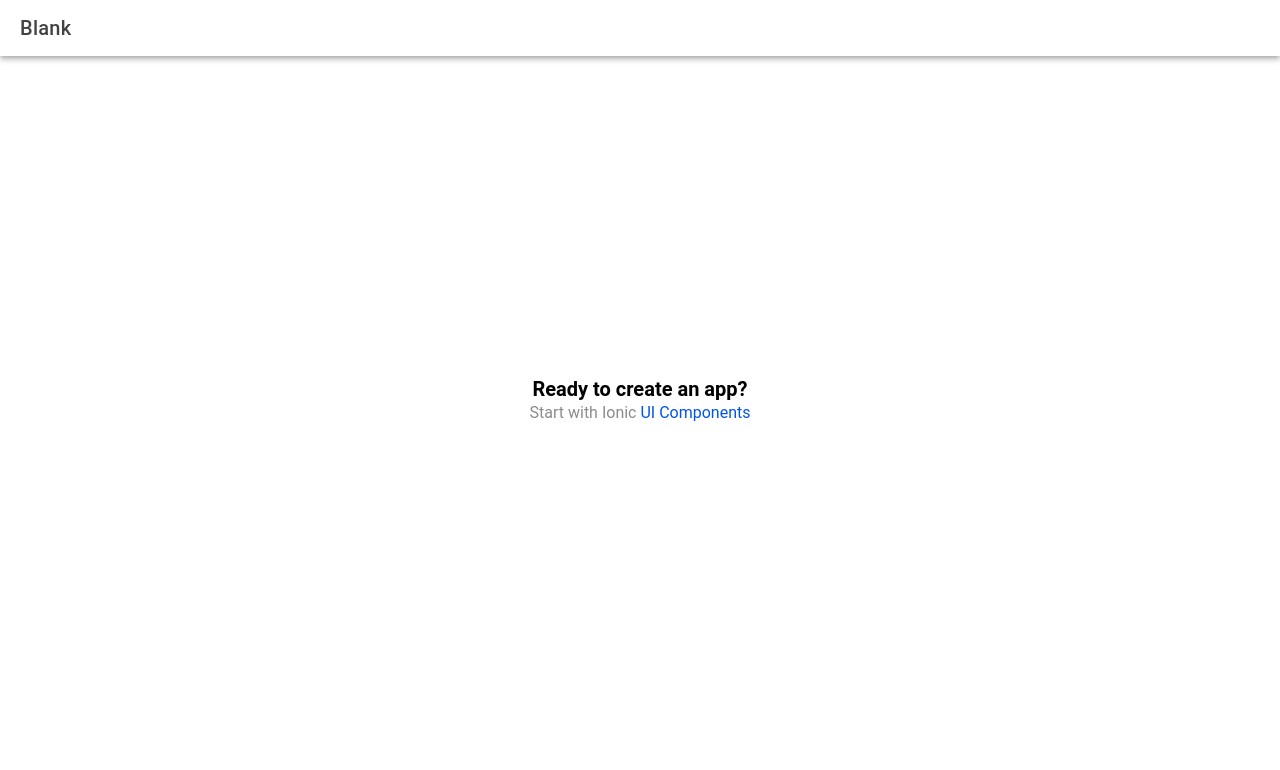
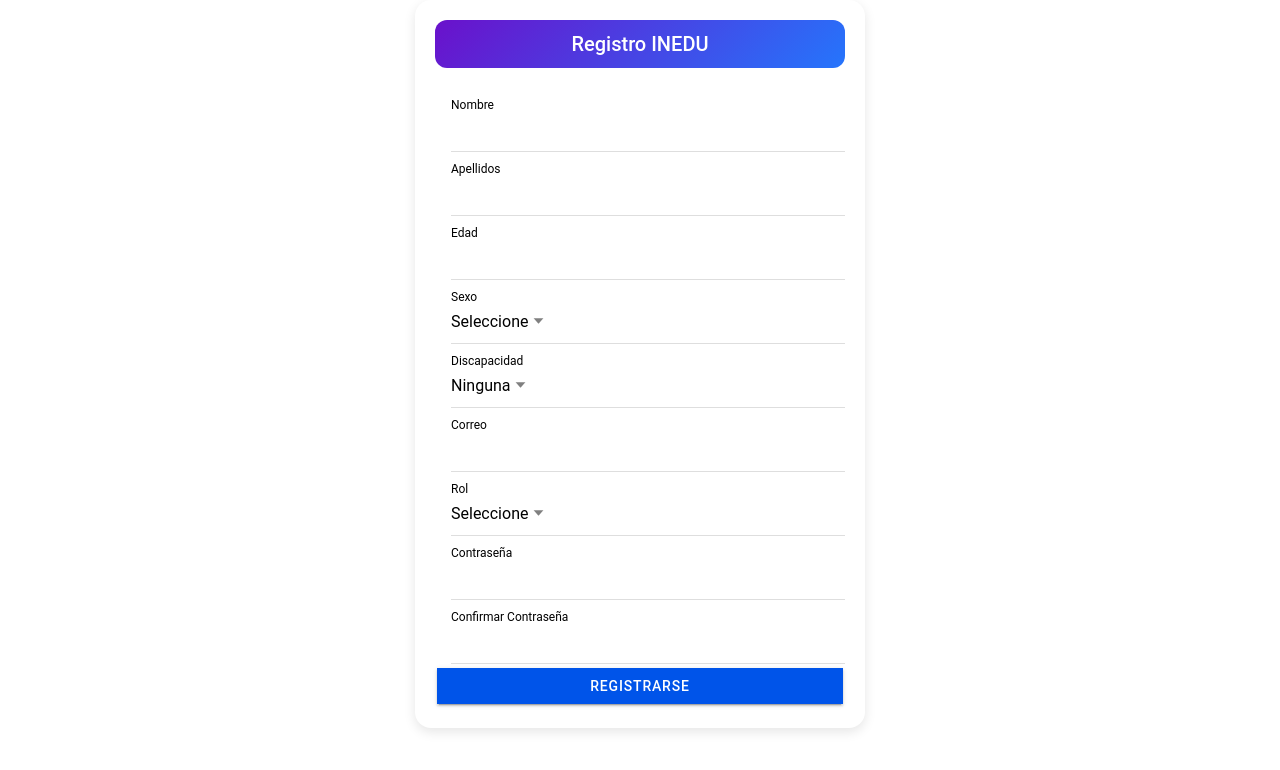
Before and after one commit to SaraiTR173/INEDU, a React (Vite) app: page /home in a window 1280 px wide. Shown: the top 770 px of the page. Built offline with nearby package versions, Linux system fonts and the light colour scheme.

Commit message:
Add files via upload

```diff
--- a/src/App.tsx
+++ b/src/App.tsx
@@ -30,8 +30,6 @@ import '@ionic/react/css/display.css';
 /* import '@ionic/react/css/palettes/dark.class.css'; */
 import '@ionic/react/css/palettes/dark.system.css';
 
-/* Theme variables */
-import './theme/variables.css';
 
 setupIonicReact();
 
--- /dev/null
+++ b/src/components/RegistroINEEA.css
@@ -0,0 +1,66 @@
+/* RegistroINEEA.css */
+
+.page-content {
+    background-color: #f5f5f5;
+    min-height: 100vh;
+  }
+
+  .card {
+    background-color: white;
+    border-radius: 16px;
+    box-shadow: 0px 4px 12px rgba(0, 0, 0, 0.1);
+    padding: 20px;
+    max-width: 450px;
+    margin: auto;
+  }
+
+  .card-header {
+    background: linear-gradient(135deg, #6a11cb, #2575fc);
+    border-radius: 12px;
+    padding: 12px;
+    text-align: center;
+  }
+
+  .card-header h4 {
+    color: white;
+    margin: 0;
+  }
+
+  .card-body {
+    margin-top: 20px;
+  }
+
+  .ion-item {
+    margin-bottom: 15px;
+  }
+
+  .ion-label {
+    font-weight: 500;
+    color: #333;
+  }
+
+  .ion-input {
+    border-radius: 8px;
+    padding: 10px;
+  }
+
+  .ion-select {
+    border-radius: 8px;
+    padding: 10px;
+  }
+
+  .ion-button {
+    background: linear-gradient(135deg, #6a11cb, #2575fc);
+    color: white;
+    border-radius: 8px;
+    box-shadow: 0px 4px 8px rgba(0, 0, 0, 0.1);
+    margin-top: 20px;
+  }
+
+  .ion-button:hover {
+    background: linear-gradient(135deg, #2575fc, #6a11cb);
+  }
+
+  .ion-button:focus {
+    box-shadow: none;
+  }
--- /dev/null
+++ b/src/components/RegistroINEEA.tsx
@@ -0,0 +1,144 @@
+import React, { useState } from "react";
+import {
+  IonContent,
+  IonPage,
+  IonInput,
+  IonSelect,
+  IonSelectOption,
+  IonButton,
+  IonLabel,
+  IonItem,
+  IonHeader,
+  IonToolbar,
+  IonTitle,
+  IonButtons,
+  IonBackButton
+} from "@ionic/react";
+import "@ionic/react/css/core.css";
+import './RegistroINEEA.css';  // Importa el archivo CSS
+
+const RegistroINEEA: React.FC = () => {
+  const [formData, setFormData] = useState({
+    nombre: "",
+    apellidos: "",
+    edad: "",
+    sexo: "",
+    discapacidad: "Ninguna",
+    correo: "",
+    contrasena: "",
+    confirmarContrasena: "",
+    rol: ""
+  });
+
+  const handleChange = (e: any) => {
+    const { id, value } = e.target;
+    setFormData({ ...formData, [id]: value });
+  };
+
+  const handleSubmit = (e: React.FormEvent) => {
+    e.preventDefault();
+
+    if (formData.contrasena !== formData.confirmarContrasena) {
+      alert("Las contraseñas no coinciden. Inténtalo de nuevo.");
+      return;
+    }
+
+    console.log("Datos del registro:", formData);
+    alert("Registro exitoso");
+  };
+
+  return (
+    <IonPage>
+      <IonContent className="page-content">
+        <div className="card">
+          <div className="card-header">
+            <h4>Registro INEDU</h4>
+          </div>
+          <div className="card-body">
+            <form onSubmit={handleSubmit}>
+              {Object.keys(formData).map((key) => (
+                key !== "contrasena" && key !== "confirmarContrasena" ? (
+                  <IonItem key={key}>
+                    <IonLabel position="stacked">
+                      {key.charAt(0).toUpperCase() + key.slice(1)}
+                    </IonLabel>
+                    {key === "sexo" || key === "discapacidad" || key === "rol" ? (
+                      <IonSelect
+                        id={key}
+                        value={formData[key]}
+                        onIonChange={(e) => handleChange(e)}
+                        required
+                      >
+                        {key === "sexo" && (
+                          <>
+                            <IonSelectOption value="">Seleccione</IonSelectOption>
+                            <IonSelectOption value="Masculino">Masculino</IonSelectOption>
+                            <IonSelectOption value="Femenino">Femenino</IonSelectOption>
+                          </>
+                        )}
+                        {key === "discapacidad" && (
+                          <>
+                            <IonSelectOption value="Ninguna">Ninguna</IonSelectOption>
+                            <IonSelectOption value="Daltonismo">Daltonismo</IonSelectOption>
+                            <IonSelectOption value="Inválido">Inválido</IonSelectOption>
+                            <IonSelectOption value="Sordomuda">Sordomuda</IonSelectOption>
+                            <IonSelectOption value="Otra">Otra</IonSelectOption>
+                          </>
+                        )}
+                        {key === "rol" && (
+                          <>
+                            <IonSelectOption value="">Seleccione</IonSelectOption>
+                            <IonSelectOption value="Coordinador">Coordinador</IonSelectOption>
+                            <IonSelectOption value="Educando">Educando</IonSelectOption>
+                          </>
+                        )}
+                      </IonSelect>
+                    ) : (
+                      <IonInput
+                        type={key === "edad" ? "number" : "text"}
+                        id={key}
+                        value={formData[key]}
+                        onIonChange={(e) => handleChange(e)}
+                        required
+                      />
+                    )}
+                  </IonItem>
+                ) : null
+              ))}
+
+              {/* Campo para la contraseña */}
+              <IonItem>
+                <IonLabel position="stacked">Contraseña</IonLabel>
+                <IonInput
+                  type="password"
+                  id="contrasena"
+                  value={formData.contrasena}
+                  onIonChange={(e) => handleChange(e)}
+                  required
+                />
+              </IonItem>
+
+              {/* Campo para confirmar contraseña */}
+              <IonItem>
+                <IonLabel position="stacked">Confirmar Contraseña</IonLabel>
+                <IonInput
+                  type="password"
+                  id="confirmarContrasena"
+                  value={formData.confirmarContrasena}
+                  onIonChange={(e) => handleChange(e)}
+                  required
+                />
+              </IonItem>
+
+              <IonButton expand="full" type="submit">
+                Registrarse
+              </IonButton>
+            </form>
+          </div>
+        </div>
+      </IonContent>
+    </IonPage>
+  );
+};
+
+export default RegistroINEEA;
--- a/src/pages/Home.tsx
+++ b/src/pages/Home.tsx
@@ -1,14 +1,10 @@
 import { IonContent, IonHeader, IonPage, IonTitle, IonToolbar } from '@ionic/react';
-import ExploreContainer from '../components/ExploreContainer';
-import './Home.css';
+import ExploreContainer from '../components/RegistroINEEA';
 
 const Home: React.FC = () => {
   return (
     <IonPage>
       <IonHeader>
-        <IonToolbar>
-          <IonTitle>Blank</IonTitle>
-        </IonToolbar>
       </IonHeader>
       <IonContent fullscreen>
         <IonHeader collapse="condense">
```
